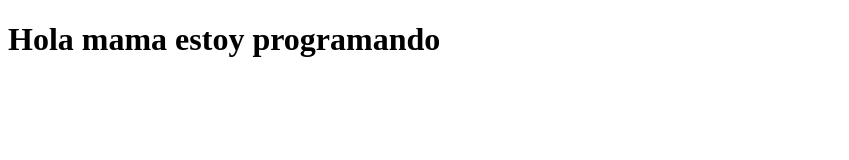
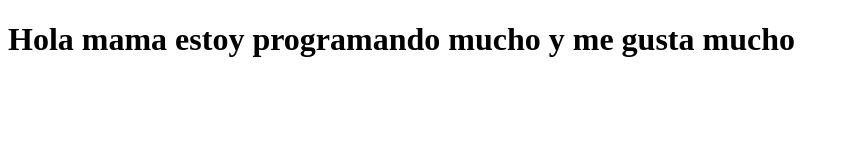
Before and after one commit to KerwinAngeles/proyecto, a plain HTML site: page index.html in a window 1280 px wide. Shown: the whole page, without its empty margins (0-849 px from the left). Drawn offline with Linux system fonts and the light colour scheme.

Commit message:
cambiamos algunas cosas

```diff
--- a/index.html
+++ b/index.html
@@ -7,6 +7,6 @@
     <title>Proyecto curso</title>
 </head>
 <body>
-    <h1>Hola mama estoy programando</h1>
+    <h1>Hola mama estoy programando mucho y me gusta mucho</h1>
 </body>
 </html>
```
